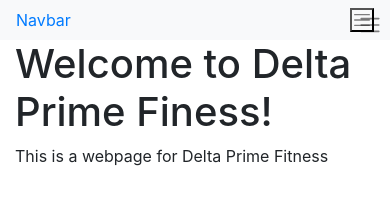
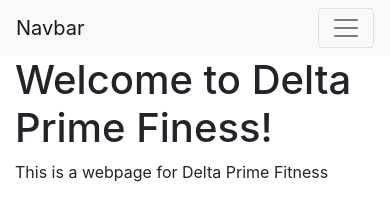
Before and after one commit to dylan6793/deltaprime, a plain HTML site: page index.html in a window 390 px wide. Drawn offline with nearby package versions, Linux system fonts and the light colour scheme.

Commit message:
Fixed Nav Bar

```diff
--- a/index.html
+++ b/index.html
@@ -5,8 +5,8 @@
         <link rel="stylesheet" href="https://maxcdn.bootstrapcdn.com/bootstrap/4.0.0/css/bootstrap.min.css" integrity="sha384-Gn5384xqQ1aoWXA+058RXPxPg6fy4IWvTNh0E263XmFcJlSAwiGgFAW/dAiS6JXm" crossorigin="anonymous">
         <link rel="stylesheet" type="text/css" href="main.css">
         <nav class="navbar navbar-expand-lg navbar-light bg-light">
-            <a class="nav-brand" href='#'>Navbar</a>
-            <button class="navbar-toggler-icon" type="button" data-toggle="collapse" data-target="#navbarSupportedContent" aria-controls="navbarSupportedContent" aria-expanded="false" aria-label="Toggle navigation">
+            <a class="navbar-brand" href="#">Navbar</a>
+            <button class="navbar-toggler" type="button" data-toggle="collapse" data-target="#navbarSupportedContent" aria-controls="navbarSupportedContent" aria-expanded="false" aria-label="Toggle navigation">
               <span class="navbar-toggler-icon"></span>
             </button>
 
@@ -15,21 +15,21 @@
                 <li class="nav-item active">
                   <a class="nav-link" href="#">Home <span class="sr-only">(current)</span></a>
                 </li>
-                    <li class = "nav-item">
+                <li class="nav-item">
                   <a class="nav-link" href="#">Link</a>
                 </li>
-                    <li class = "nav-item dropdown">
+                <li class="nav-item dropdown">
                   <a class="nav-link dropdown-toggle" href="#" id="navbarDropdown" role="button" data-toggle="dropdown" aria-haspopup="true" aria-expanded="false">
                     Dropdown
                   </a>
                   <div class="dropdown-menu" aria-labelledby="navbarDropdown">
                     <a class="dropdown-item" href="#">Action</a>
-                            <a class="dropdown-item" href="#">Another Action</a>
+                    <a class="dropdown-item" href="#">Another action</a>
                     <div class="dropdown-divider"></div>
                     <a class="dropdown-item" href="#">Something else here</a>
                   </div>
                 </li>
-                    <li class ="nav-item">
+                <li class="nav-item">
                   <a class="nav-link disabled" href="#">Disabled</a>
                 </li>
               </ul>
@@ -38,7 +38,6 @@
                 <button class="btn btn-outline-success my-2 my-sm-0" type="submit">Search</button>
               </form>
             </div>
-
           </nav>
     </head>
     <body>
```
Lines whose indentation alone changed are shown as unchanged.
